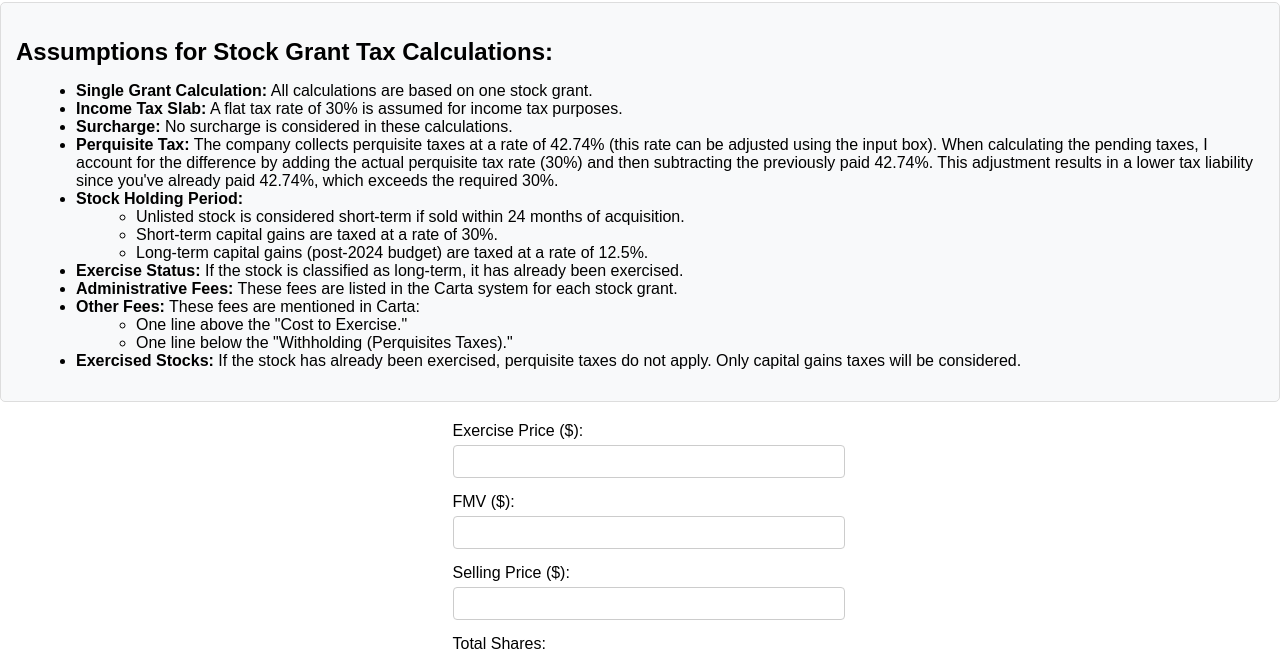
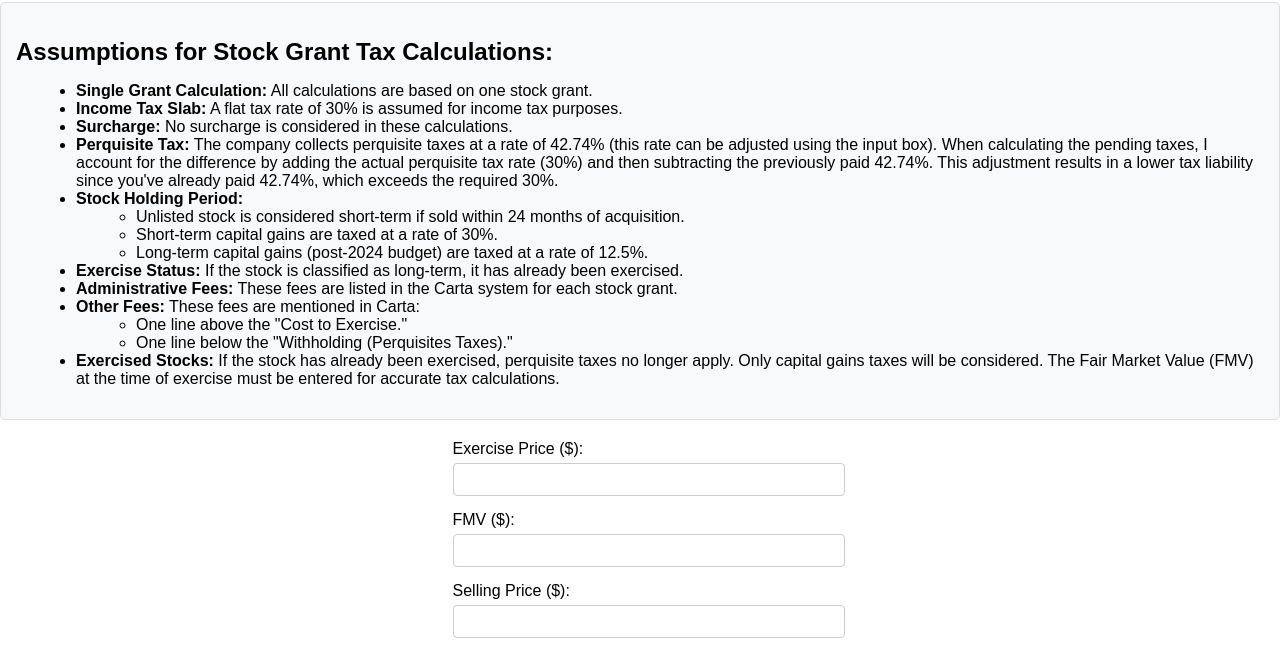
Before and after one commit to vatsalchandan/TekEsop-TaxMate, a plain HTML site: page index.html in a window 1280 px wide. Shown: the part 96-746 px from the top of the page. Drawn offline with Linux system fonts and the light colour scheme.

Commit message:
deploy: 685dbc88ffa73b088ac71c2324510e3a6fa99cdc

```diff
--- a/index.html
+++ b/index.html
@@ -63,8 +63,9 @@
           </li>
           <li>
             <strong>Exercised Stocks:</strong> If the stock has already been
-            exercised, perquisite taxes do not apply. Only capital gains taxes
-            will be considered.
+            exercised, perquisite taxes no longer apply. Only capital gains
+            taxes will be considered. The Fair Market Value (FMV) at the time of
+            exercise must be entered for accurate tax calculations.
           </li>
         </ul>
       </div>
```
